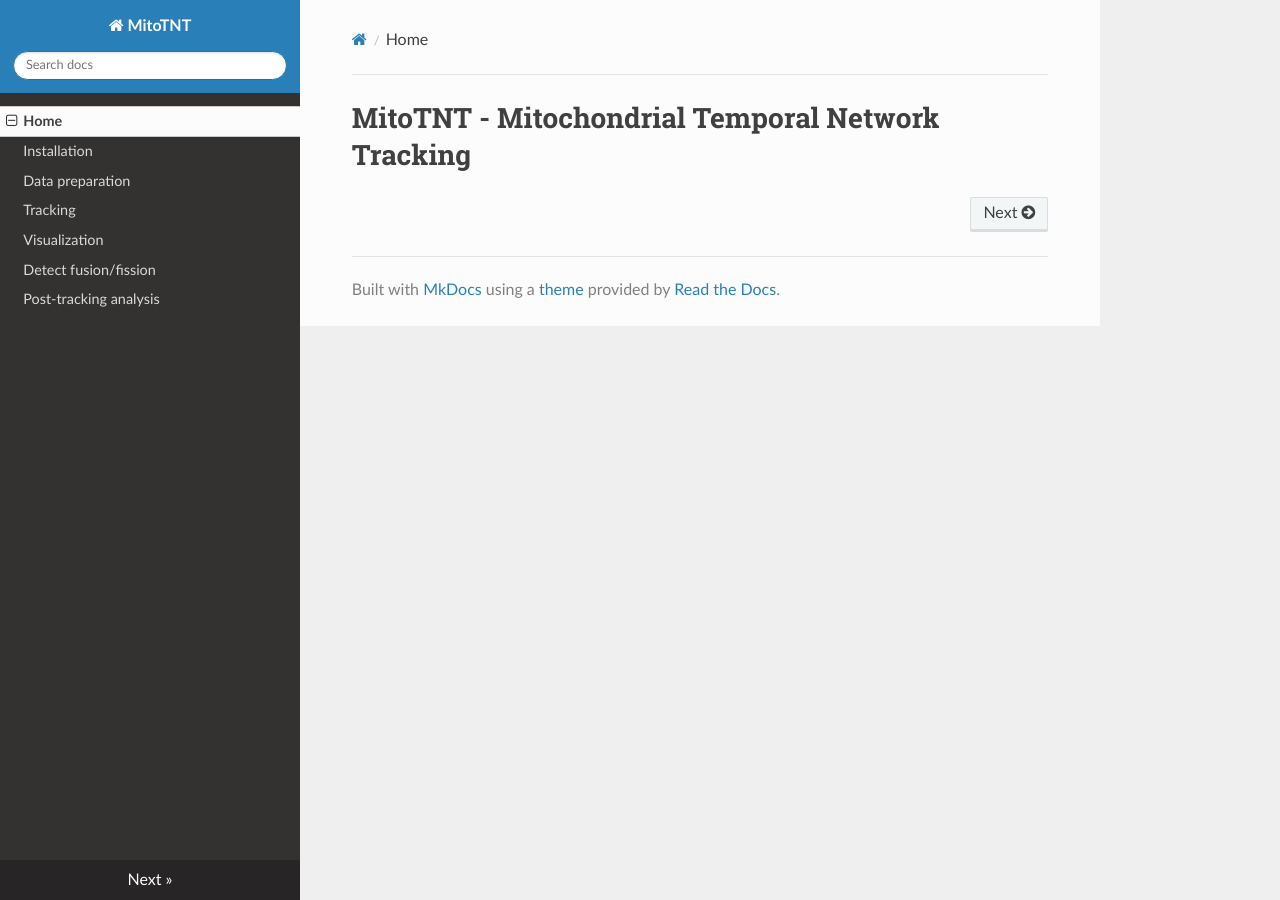
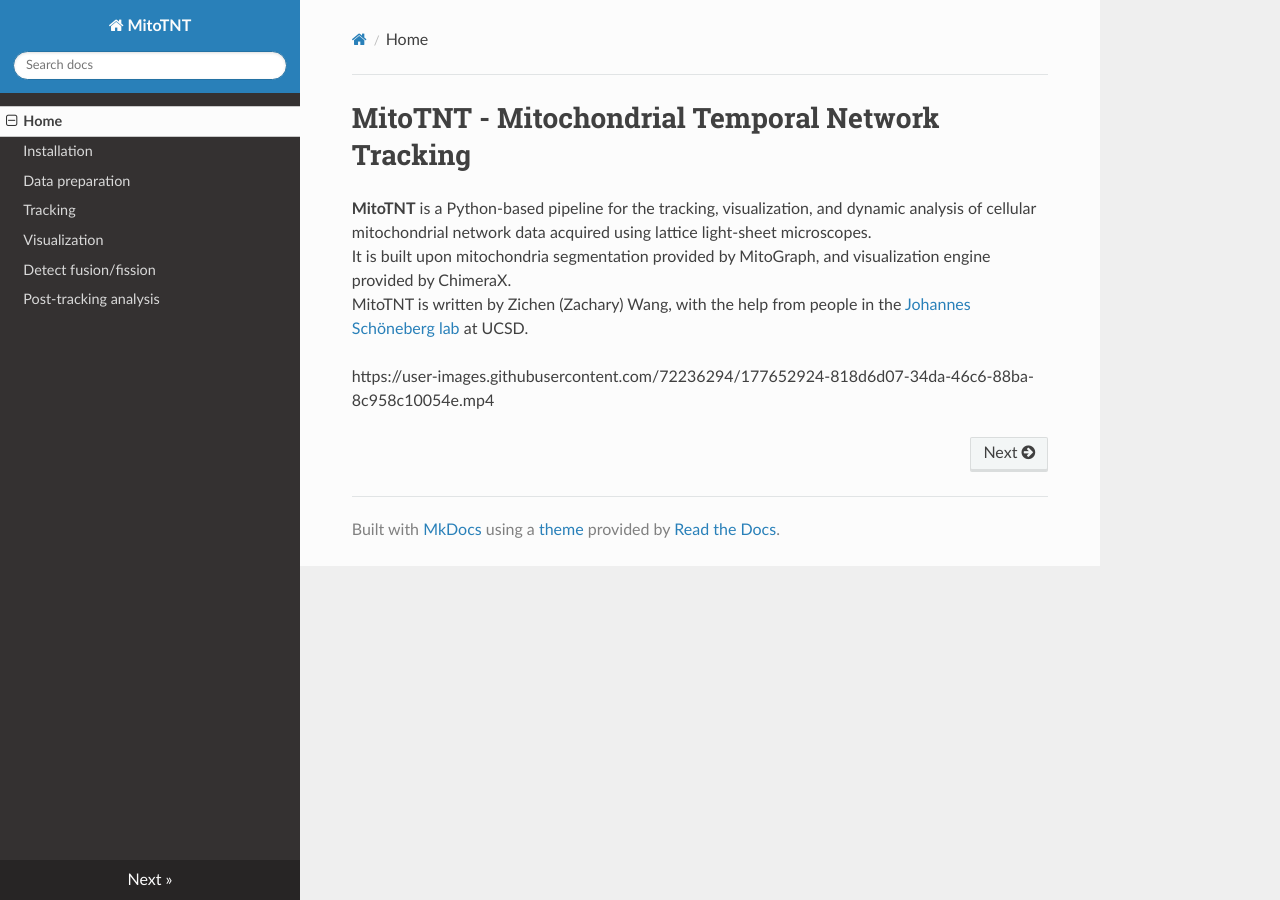
Before and after one commit to pylattice/MitoTNT, an MkDocs documentation site: the page built from docs/index.md, in a window 1280 px wide. Built offline with MkDocs 1.6.1, drawn with Linux system fonts in a browser that asks for light colours; nearby versions of some CDN libraries.

Commit message:
Update index.md

```diff
--- a/docs/index.md
+++ b/docs/index.md
@@ -1 +1,6 @@
 # MitoTNT - Mitochondrial Temporal Network Tracking
+**MitoTNT** is a Python-based pipeline for the tracking, visualization, and dynamic analysis of cellular mitochondrial network data acquired using lattice light-sheet microscopes.
+It is built upon mitochondria segmentation provided by MitoGraph, and visualization engine provided by ChimeraX.
+MitoTNT is written by Zichen (Zachary) Wang, with the help from people in the [Johannes Schöneberg lab](https://www.schoeneberglab.org/) at UCSD.
+
+https://user-images.githubusercontent.com/72236294/177652924-818d6d07-34da-46c6-88ba-8c958c10054e.mp4
```
